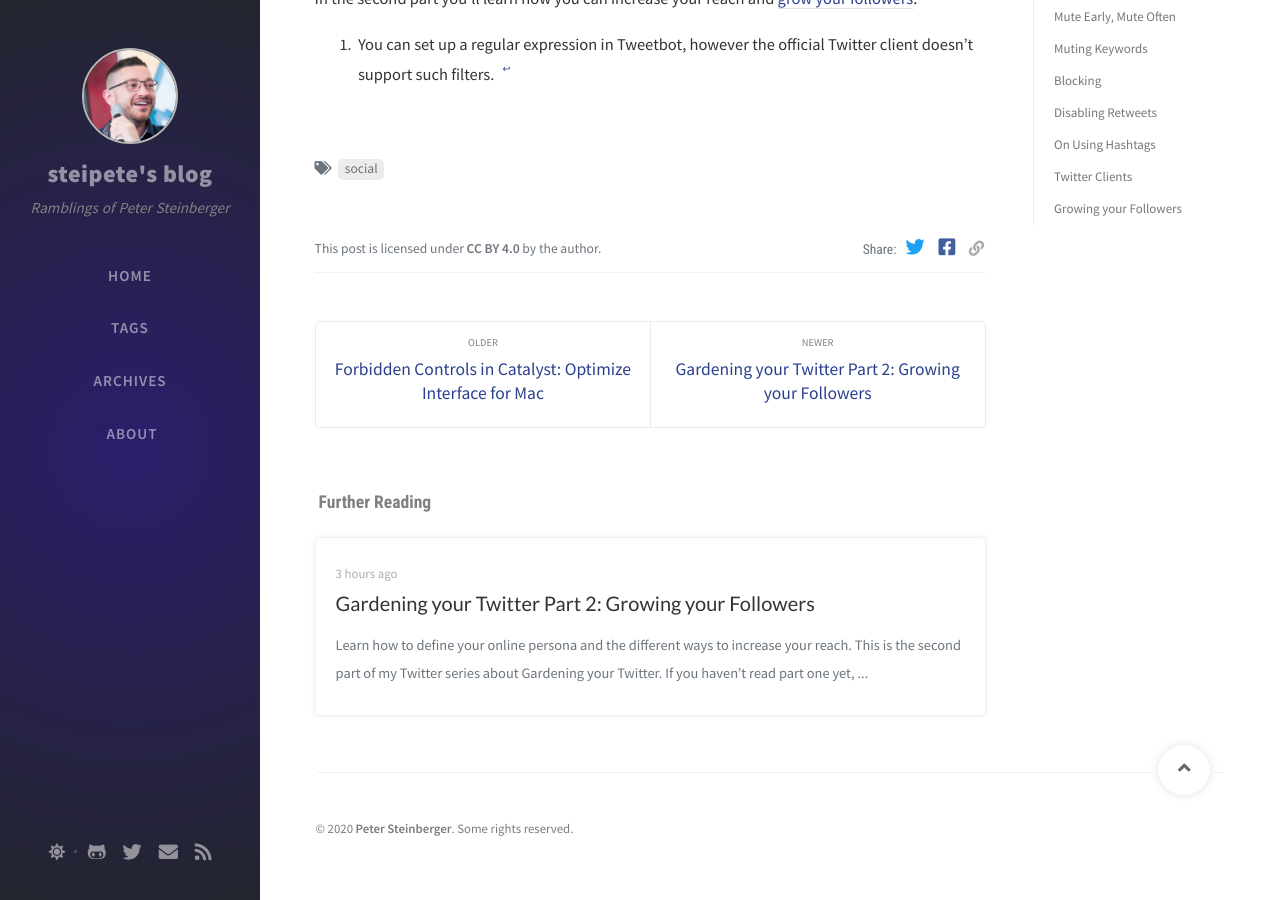
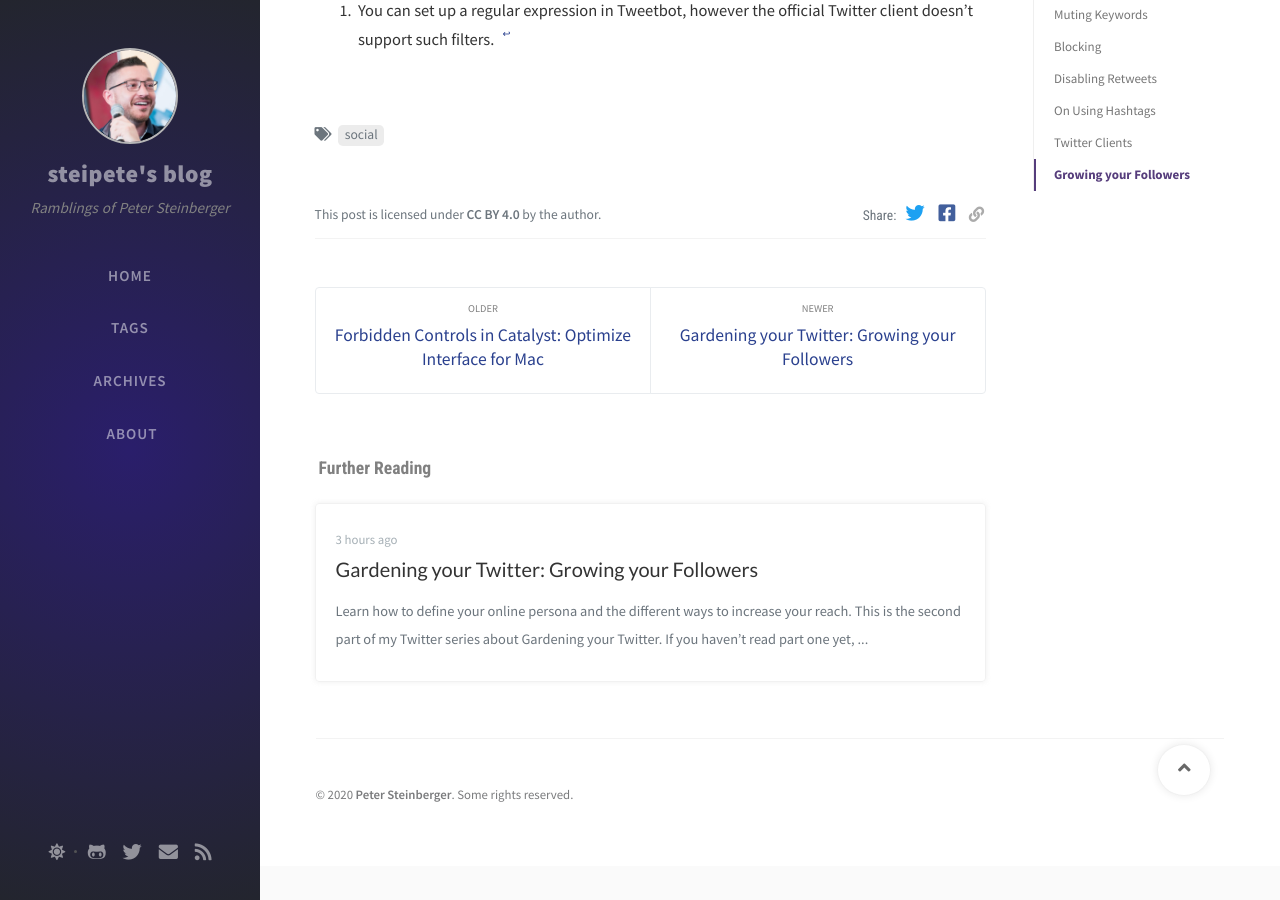
Before and after one commit to steipete/steipete.com, a Jekyll site: the page built from _posts/2020-10-18-curating-your-twitter-timeline.md, in a window 1280 px wide and 900 px high, scrolled down 4013 px. Built offline with Jekyll 4.4.1, drawn with Linux system fonts in a browser that asks for light colours; nearby versions of some CDN libraries; comment, search, counter and statistics services are not loaded; some of the changed text lies outside the part shown.

Commit message:
tweak headline

```diff
--- a/_posts/2020-10-18-curating-your-twitter-timeline.md
+++ b/_posts/2020-10-18-curating-your-twitter-timeline.md
@@ -1,6 +1,6 @@
 ---
 layout: post
-title: "Gardening your Twitter Part 1: Curating your Timeline"
+title: "Gardening your Twitter: Curating your Timeline"
 date: 2020-10-18 09:00:00 +0200
 tags: social
 image: /assets/img/2020/make-twitter-work/gardening-curating.jpg
--- a/_posts/2020-10-18-growing-your-twitter-followers.md
+++ b/_posts/2020-10-18-growing-your-twitter-followers.md
@@ -1,6 +1,6 @@
 ---
 layout: post
-title: "Gardening your Twitter Part 2: Growing your Followers"
+title: "Gardening your Twitter: Growing your Followers"
 date: 2020-10-18 10:00:00 +0200
 tags: social
 image: /assets/img/2020/make-twitter-work/gardening-growing.jpg
```
